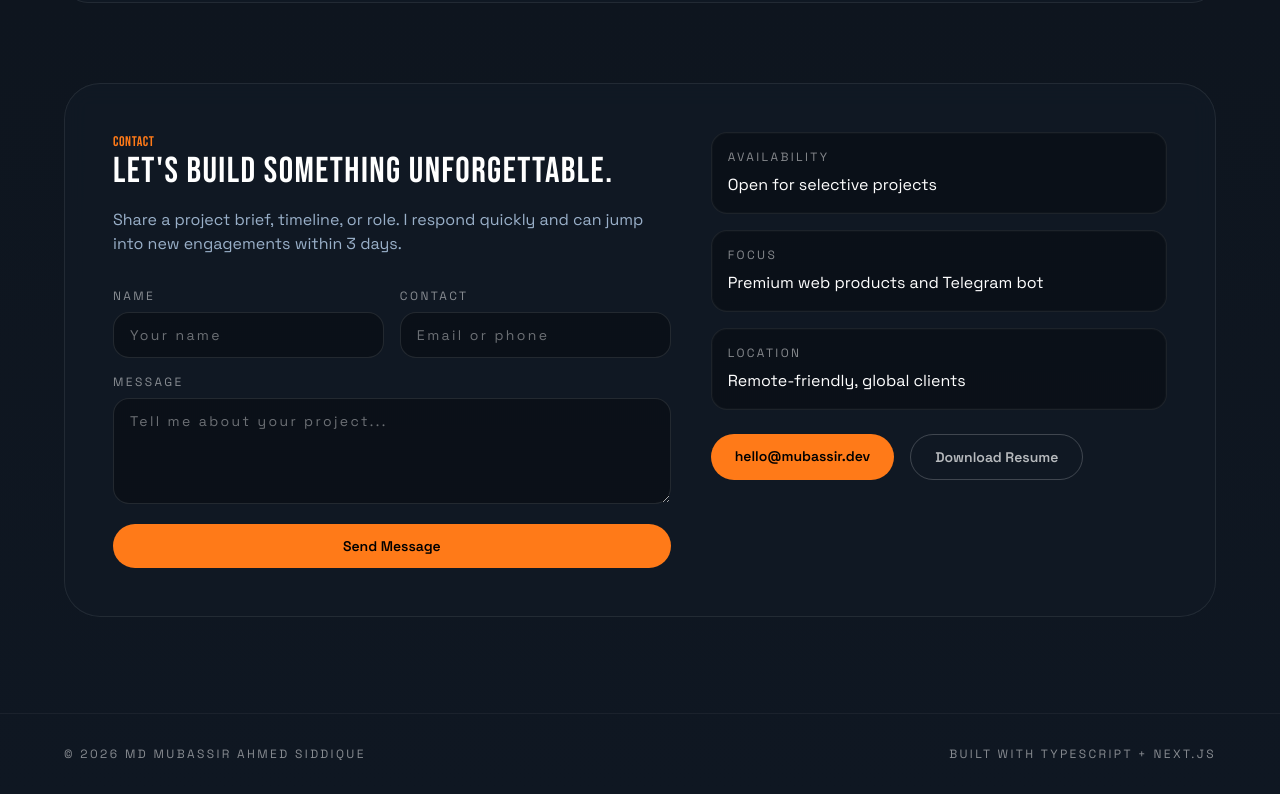
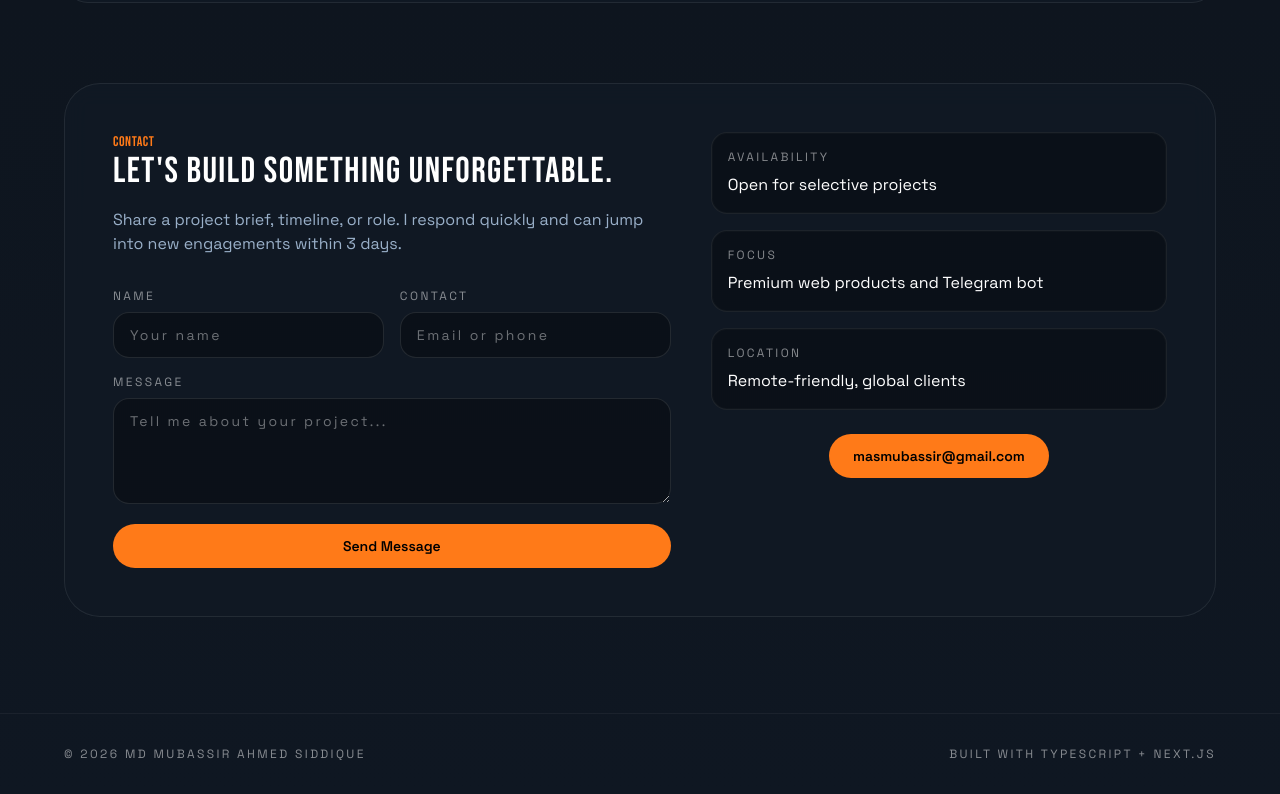
Before and after one commit to msmubassir/msmubassir.github.io, a Next.js app: page / in a window 1280 px wide. Shown: the part 2375-3169 px from the top of the page. Built offline with nearby package versions, Linux system fonts and the light colour scheme.

Commit message:
Update contact email and remove resume link

```diff
--- a/src/app/page.tsx
+++ b/src/app/page.tsx
@@ -426,16 +426,10 @@ export default function Home() {
                   </div>
                   <div className="mt-6 flex flex-wrap gap-4">
                     <a
-                      href="mailto:hello@mubassir.dev"
-                      className="rounded-full bg-[color:var(--accent)] px-6 py-3 text-sm font-semibold text-black"
+                      href="mailto:masmubassir@gmail.com"
+                      className="mx-auto rounded-full bg-[color:var(--accent)] px-6 py-3 text-sm font-semibold text-black"
                     >
-                      hello@mubassir.dev
-                    </a>
-                    <a
-                      href="#"
-                      className="rounded-full border border-white/20 px-6 py-3 text-sm font-semibold text-white/70"
-                    >
-                      Download Resume
+                      masmubassir@gmail.com
                     </a>
                   </div>
                 </div>
```
